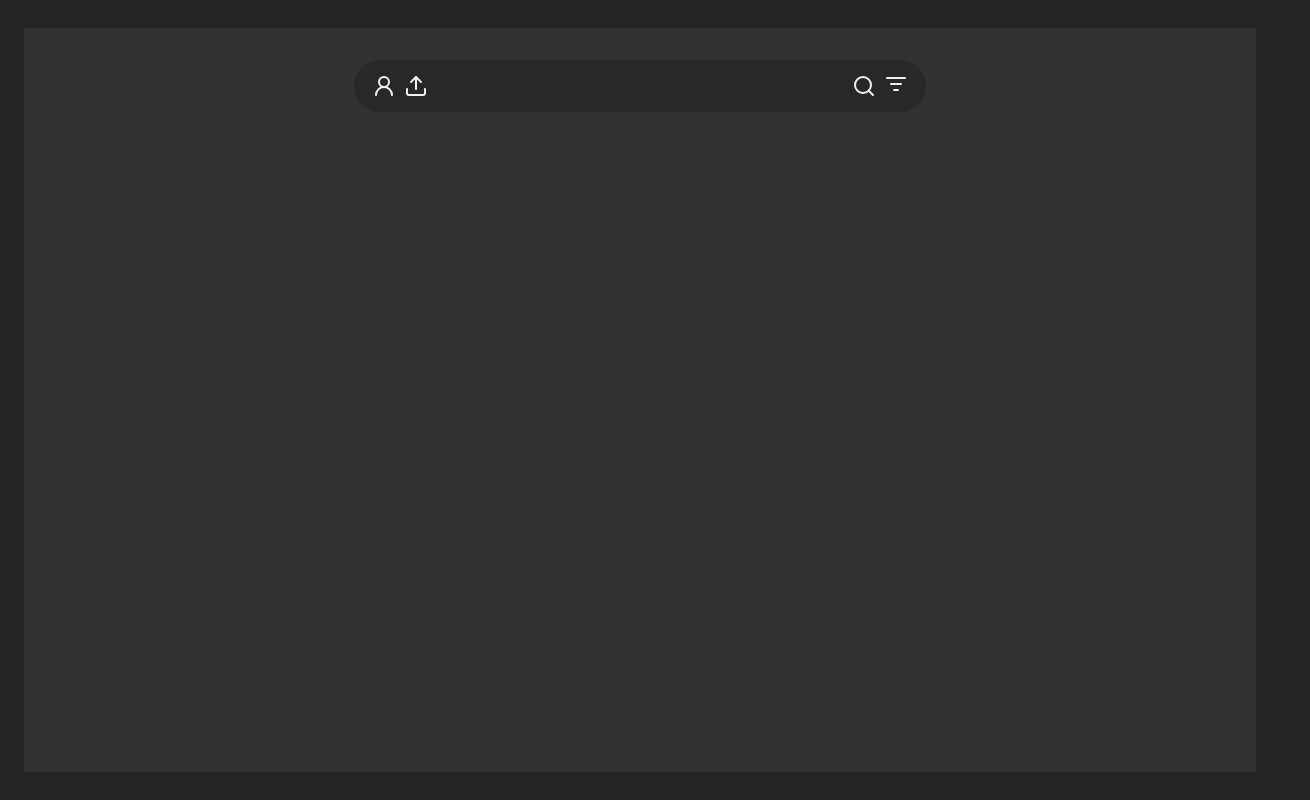
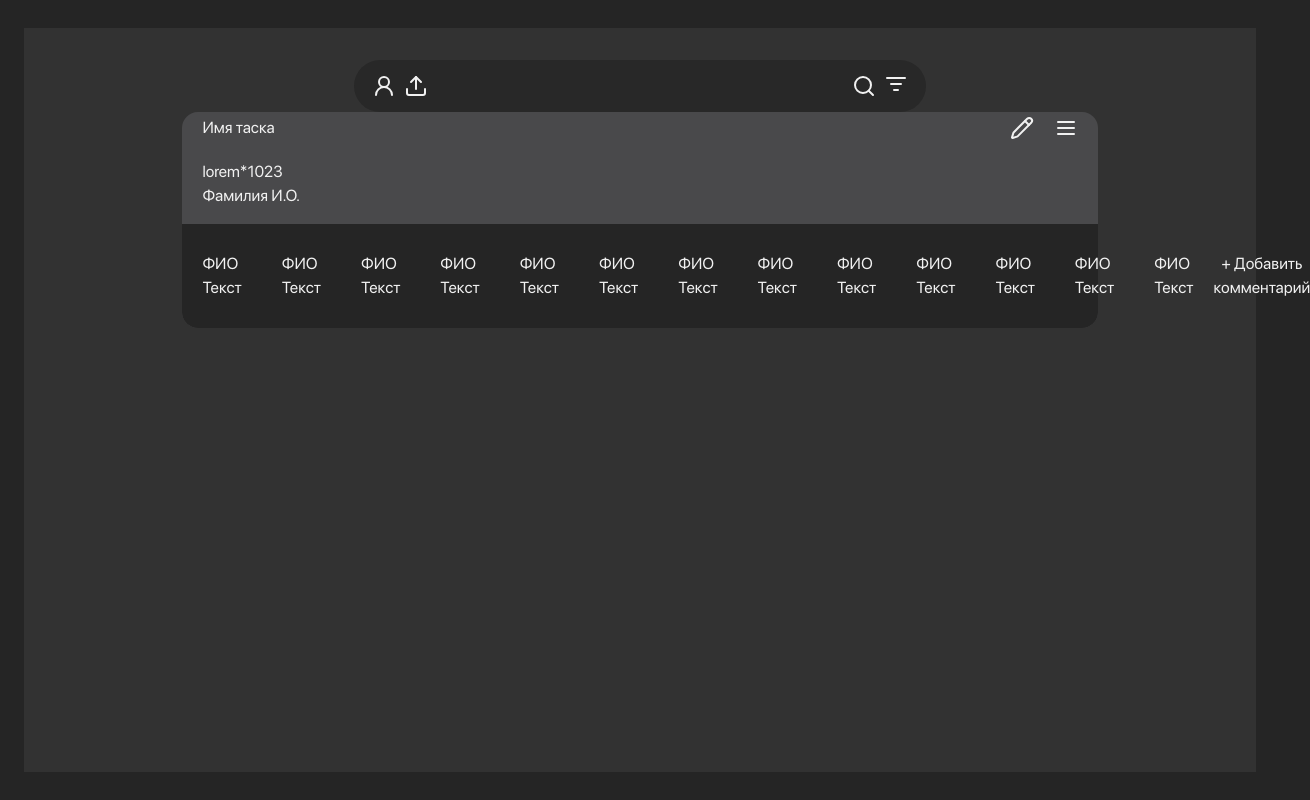
Before and after one commit to BigEnterpriseTechCorporation/Frontend, a Next.js app: page / in a window 1280 px wide. Shown: the whole page, 1310 px wide, since content can reach past the window. Built offline with nearby package versions, Linux system fonts and the light colour scheme.

Commit message:
feat: edit fulltask

```diff
--- a/app/page.tsx
+++ b/app/page.tsx
@@ -2,7 +2,7 @@ import Navigation from "@/components/layout/navigation";
 import Task from "@/components/ui/task";
 import TaskGroup from "@/components/ui/taskGroup";
 import { ListFilter, Search, UserRound } from "lucide-react";
-import FullStack from "@/components/ui/fulltask";
+import FullTask from "@/components/ui/fulltask";
 
 export default function Home() {
 	const TaskGroups = [
@@ -92,8 +92,8 @@ export default function Home() {
 		<div className="flex justify-center items-center h-screen px-6 py-7">
 			<section className="bg-DarkBGRD w-full h-full flex flex-col items-center px-11 py-8">
 				<Navigation/>
-				<main>
-
+				<main className='w-4/5 min-h-1/2 rounded-2xl bg-DarkTextboxExampleText  min-h-max'>
+					<FullTask/>
 				</main>
 			</section>
 		</div>
--- a/components/ui/comment.tsx
+++ b/components/ui/comment.tsx
@@ -1,6 +1,6 @@
 export default function Comment(){
     return (
-        <div className="px-12 py-14">
+        <div className="px-5 py-7">
             <p>ФИО</p>
             <p>Текст</p>
         </div>
--- a/components/ui/fulltask.tsx
+++ b/components/ui/fulltask.tsx
@@ -2,10 +2,10 @@ import { Menu, Pencil } from 'lucide-react'
 import Link from 'next/link'
 import Comment from './comment'
 
-export default function FullStack(){
+export default function FullTask(){
     return (
-        <div>
-            <header className='flex justify-between'>
+        <div className='flex justify-between flex-col  h-full '>
+            <header className='flex justify-between items-center h-8 px-5 py-4'>
                 <p>Имя таска</p>
                 <div className='flex'>
                     <Link
@@ -14,17 +14,30 @@ export default function FullStack(){
                     </Link>
                     <Link
                         href={'/'} className='ml-5'>
-                        <Menu />
+                        <Menu className='w-full'/>
                     </Link>
                 </div>
             </header>
-            <main>
-                <p>Полное описание задание</p>
-                <p>ФИО</p>
+            <main className='flex justify-between flex-col px-5 py-4 h-full'>
+                <p>lorem*1023</p>
+                <p>Фамилия И.О. </p>
             </main>
-            <footer className='flex'>
+            <footer className='flex bg-DarkContrastBGRD rounded-b-2xl'>
                 <Comment />
                 <Comment />
+                <Comment />
+                <Comment />
+                <Comment />
+                <Comment />
+                <Comment />
+                <Comment />
+                <Comment />
+                <Comment />
+                <Comment />
+                <Comment />
+                <Comment />
+
+                <button>+ Добавить комментарий</button>
             </footer>
         </div>
     )
```
